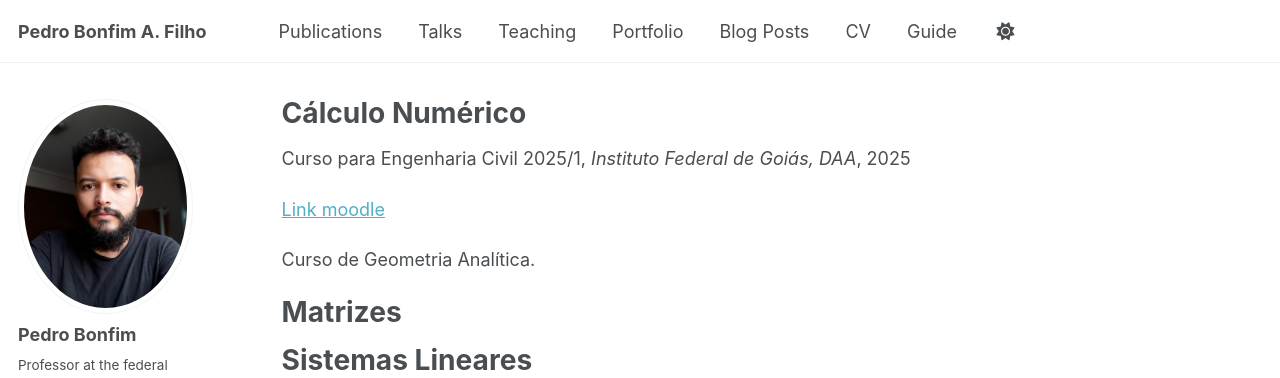
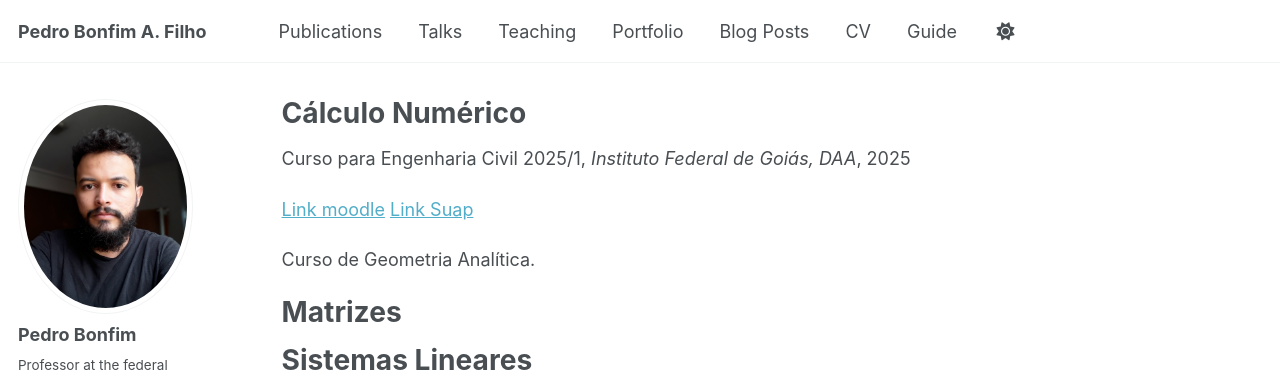
Before and after one commit to pedroassuncaofilho/pedroassuncaofilho.github.io, a Jekyll site: the page built from _teaching/2025-spring-teaching-3.md, in a window 1280 px wide and 1104 px high. Shown: the top 378 px of the window. Built offline with Jekyll 4.4.1, drawn with Linux system fonts in a browser that asks for light colours; some web fonts are replaced.

Commit message:
Update 2025-spring-teaching-3.md

```diff
--- a/_teaching/2025-spring-teaching-3.md
+++ b/_teaching/2025-spring-teaching-3.md
@@ -8,6 +8,7 @@ date: 2025-01-01
 location: "Formosa, Goiás"
 ---
 [Link moodle](https://moodle.ifg.edu.br/course/view.php?id=44026)
+[Link Suap](https://suap.ifg.edu.br/)
 
 Curso de Geometria Analítica.
 
```
